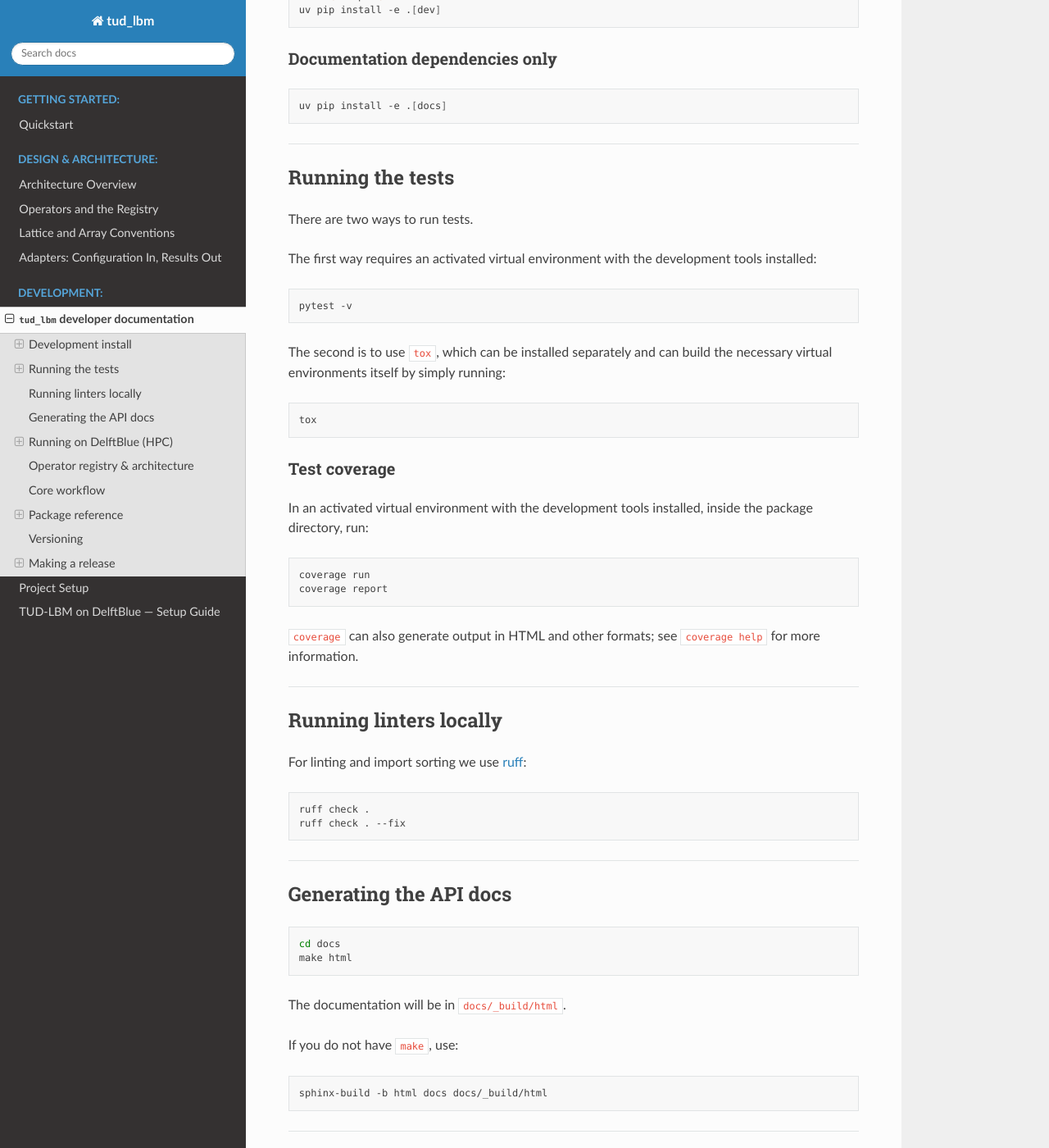
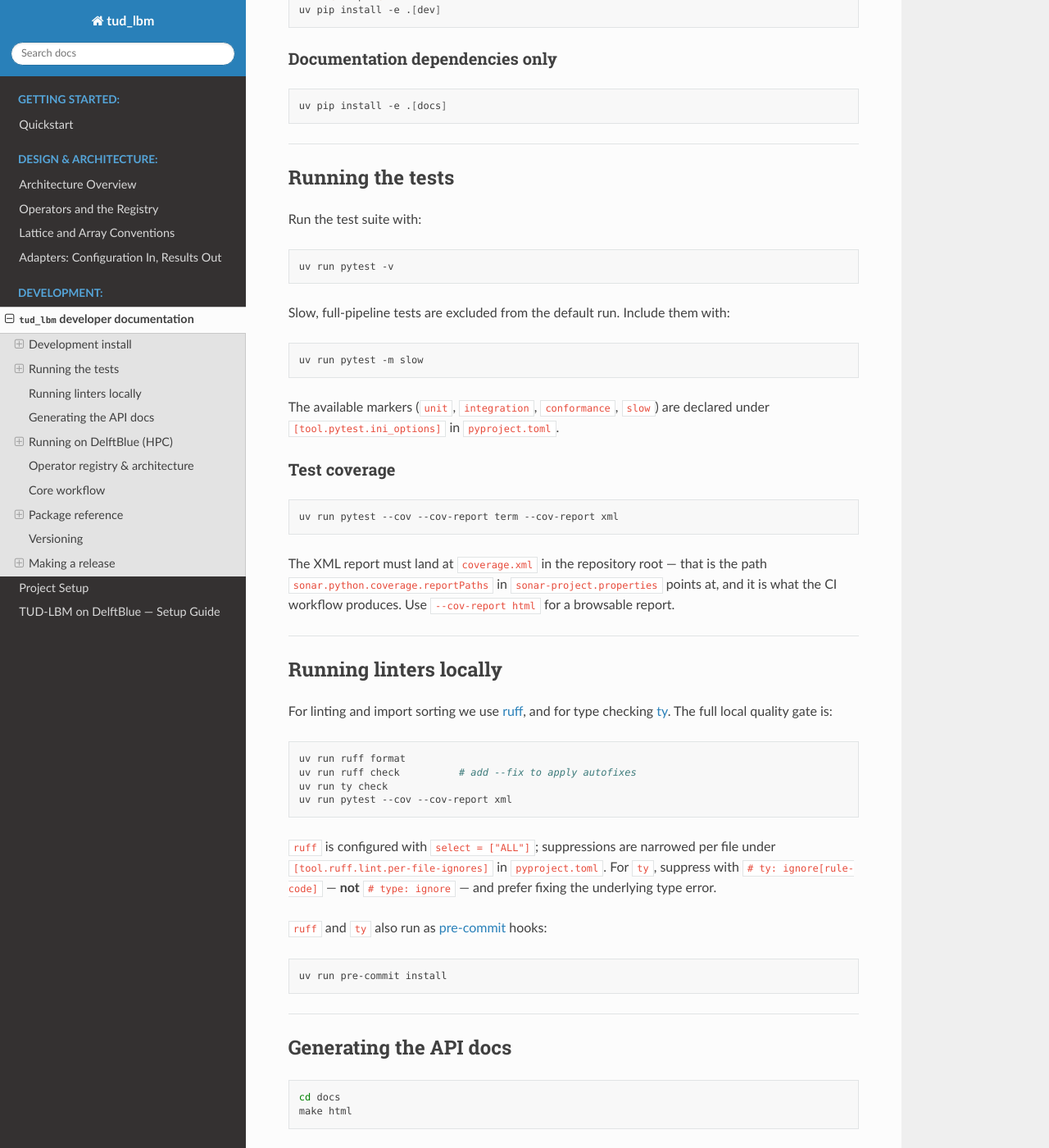
Before and after one commit to szkuds/TUD_LBM, a Sphinx documentation site: the page built from docs/notes/README.dev.md, in a window 1280 px wide and 1400 px high, scrolled down 870 px. Shown: the whole window at 82% size. Built offline with Sphinx 7.4.7 and the Read the Docs theme 3.1.0, drawn with Linux system fonts in a browser that asks for light colours; pages that are not in the unit, such as notebooks, are missing from menus; some of the changed text lies outside the part shown.

Commit message:
Updated the files to meet the bestpractice.dev requirements

````diff
--- a/docs/conf.py
+++ b/docs/conf.py
@@ -30,7 +30,7 @@ author = "Sacha Szkudlarek"
 # built documents.
 #
 # The short X.Y version.
-version = "0.3.0"
+version = "2026.0.1"
 # The full version, including alpha/beta/rc tags.
 release = version
 
--- a/docs/notes/README.dev.md
+++ b/docs/notes/README.dev.md
@@ -46,40 +46,53 @@ uv pip install -e .[docs]
 
 ## Running the tests
 
-There are two ways to run tests.
-
-The first way requires an activated virtual environment with the development tools installed:
+Run the test suite with:
 
 ```shell
-pytest -v
+uv run pytest -v
 ```
 
-The second is to use `tox`, which can be installed separately and can build the necessary virtual environments itself by simply running:
+Slow, full-pipeline tests are excluded from the default run. Include them with:
 
 ```shell
-tox
+uv run pytest -m slow
 ```
+
+The available markers (`unit`, `integration`, `conformance`, `slow`) are declared under
+`[tool.pytest.ini_options]` in `pyproject.toml`.
 
 ### Test coverage
 
-In an activated virtual environment with the development tools installed, inside the package directory, run:
-
 ```shell
-coverage run
-coverage report
+uv run pytest --cov --cov-report term --cov-report xml
 ```
 
-`coverage` can also generate output in HTML and other formats; see `coverage help` for more information.
+The XML report must land at `coverage.xml` in the repository root — that is the path
+`sonar.python.coverage.reportPaths` in `sonar-project.properties` points at, and it is what the
+CI workflow produces. Use `--cov-report html` for a browsable report.
 
 ---
 
 ## Running linters locally
 
-For linting and import sorting we use [ruff](https://beta.ruff.rs/docs/):
+For linting and import sorting we use [ruff](https://docs.astral.sh/ruff/), and for type checking
+[ty](https://github.com/astral-sh/ty). The full local quality gate is:
 
 ```shell
-ruff check .
-ruff check . --fix
+uv run ruff format
+uv run ruff check          # add --fix to apply autofixes
+uv run ty check
+uv run pytest --cov --cov-report xml
+```
+
+`ruff` is configured with `select = ["ALL"]`; suppressions are narrowed per file under
+`[tool.ruff.lint.per-file-ignores]` in `pyproject.toml`. For `ty`, suppress with
+`# ty: ignore[rule-code]` — **not** `# type: ignore` — and prefer fixing the underlying type error.
+
+`ruff` and `ty` also run as [pre-commit](https://pre-commit.com/) hooks:
+
+```shell
+uv run pre-commit install
 ```
 
 ---
@@ -425,13 +438,22 @@ exits 1 — or re-raises when `TUD_LBM_DEBUG` is set.
 
 ## Versioning
 
-Bumping the version across all files is done with [bump-my-version](https://github.com/callowayproject/bump-my-version), e.g.
+The project uses [calendar versioning](https://calver.org/) in the form `YYYY.MINOR.PATCH` — the
+current version is `2026.0.1`.
+
+Bumping the version across all files is done with
+[bump-my-version](https://github.com/callowayproject/bump-my-version), e.g.
 
 ```shell
-bump-my-version bump major  # bumps from e.g. 0.3.2 to 1.0.0
-bump-my-version bump minor  # bumps from e.g. 0.3.2 to 0.4.0
-bump-my-version bump patch  # bumps from e.g. 0.3.2 to 0.3.3
+uv run bump-my-version bump minor  # bumps from e.g. 2026.0.1 to 2026.1.0
+uv run bump-my-version bump patch  # bumps from e.g. 2026.0.1 to 2026.0.2
 ```
+
+The version string is duplicated in four files — `src/__init__.py`, `pyproject.toml`,
+`CITATION.cff` and `docs/conf.py` — listed under `[[tool.bumpversion.files]]` in `pyproject.toml`.
+**Always bump with the tool rather than editing by hand.** Editing one file leaves the others
+reporting a stale version, and the next `bump-my-version` run then fails to find the expected
+string in them.
 
 ---
 
--- a/src/__init__.py
+++ b/src/__init__.py
@@ -47,7 +47,7 @@ Full API Reference
 See https://github.com/tudelft-ceg/tud-lbm for documentation.
 """
 
-__version__ = "0.3.0"
+__version__ = "2026.0.1"
 
 # Apply JAX settings (x64 precision) before any submodule creates arrays;
 # module-level constants bake in the dtype active at import time.
````
Also changed, not shown: CHANGELOG.md (added, +62 -0 lines), CONTRIBUTING.md (+44 -4 lines), README.md (+12 -2 lines), SECURITY.md (added, +69 -0 lines), docs/notes/openssf_badge_answers.md (added, +145 -0 lines), pyproject.toml (+7 -6 lines), 5 other files.
